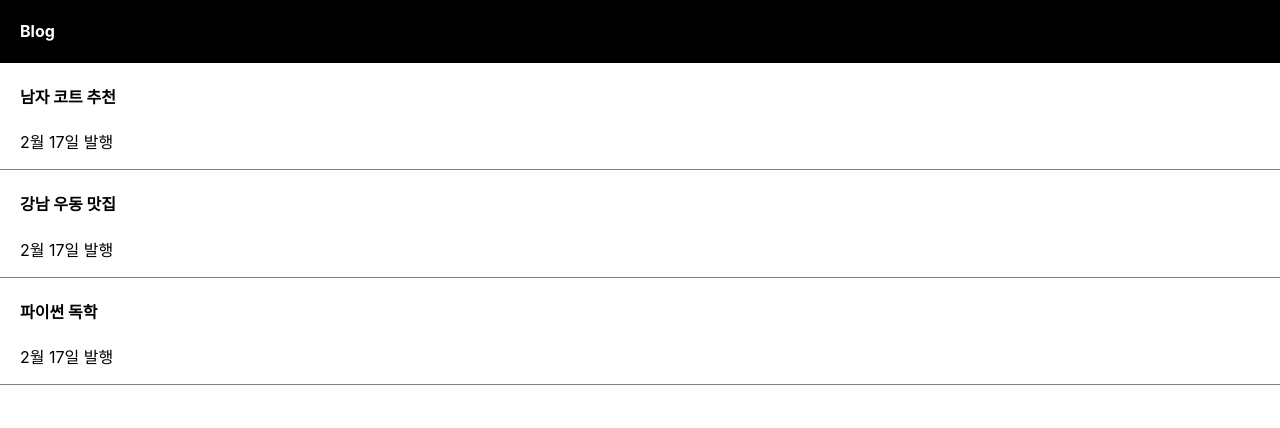
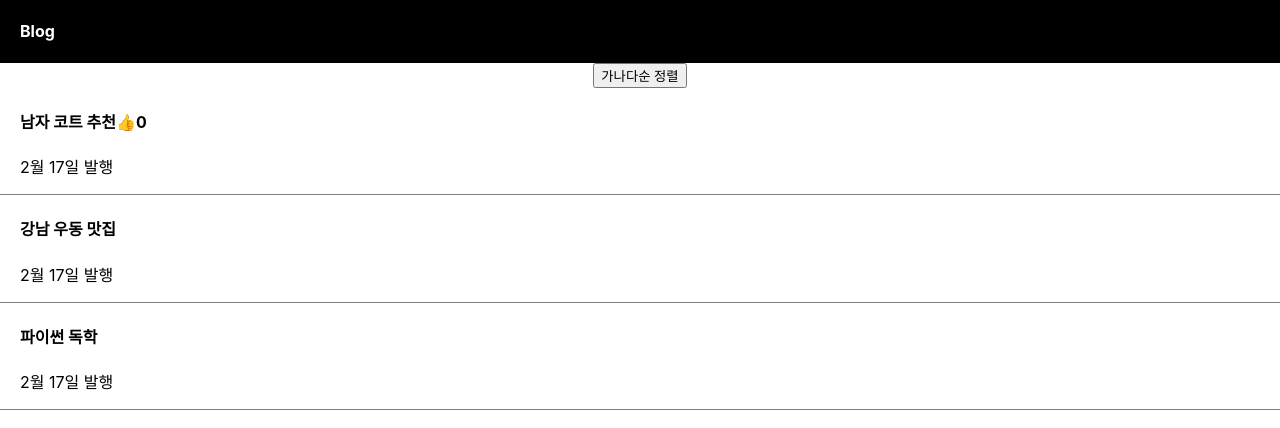
Before and after one commit to eunji9128/react-basic, a React (Create React App) app in the folder blog/: page / in a window 1280 px wide. Shown: the top 428 px of the page. Built offline with nearby package versions, Linux system fonts and the light colour scheme.

Commit message:
state & component

```diff
--- a/blog/src/App.css
+++ b/blog/src/App.css
@@ -18,6 +18,13 @@ div {
   display: flex;
   color: white;
   padding-left: 20px;
+}
+
+.modal {
+  margin-top: 20px;
+  padding: 20px;
+  background: #eee;
+  text-align: left;
 }
 
 .App-logo {
--- a/blog/src/App.js
+++ b/blog/src/App.js
@@ -5,14 +5,22 @@ import './App.css';
 function App() {
 
   let [title, setTitle] = useState(['남자 코트 추천', '강남 우동 맛집', '파이썬 독학']);
+  let [like, setLike] = useState(0);
+  let [modal, setModal] = useState(false);
 
   return (
     <div className="App">
       <div className='black-nav'>
         <h4>Blog</h4>
       </div>
+
+      <button onClick={() => {
+        let copy = [...title];
+        copy.sort();
+        setTitle(copy);
+      }}>가나다순 정렬</button>
       <div className='list'>
-        <h4>{ title[0] }</h4>
+        <h4>{ title[0] }<span onClick={() => {setLike(like + 1)}}>👍</span>{ like }</h4>
         <p>2월 17일 발행</p>
       </div>
       <div className='list'>
@@ -20,11 +28,27 @@ function App() {
         <p>2월 17일 발행</p>
       </div>
       <div className='list'>
-        <h4>{ title[2] }</h4>
+        <h4 onClick={() => { setModal(!modal) }}>{ title[2] }</h4>
         <p>2월 17일 발행</p>
       </div>
+
+      {
+        modal === true ? <Modal/> : null
+      }
+
+
     </div>
   );
 }
 
+function Modal() {
+  return (
+      <div className='modal'>
+        <h4>제목</h4>
+        <p>날짜</p>
+        <p>상세 내용</p>
+      </div>
+  )
+}
+
 export default App;
```
Also changed, not shown: 1 other file (tests, documents, lock files or other folders).
